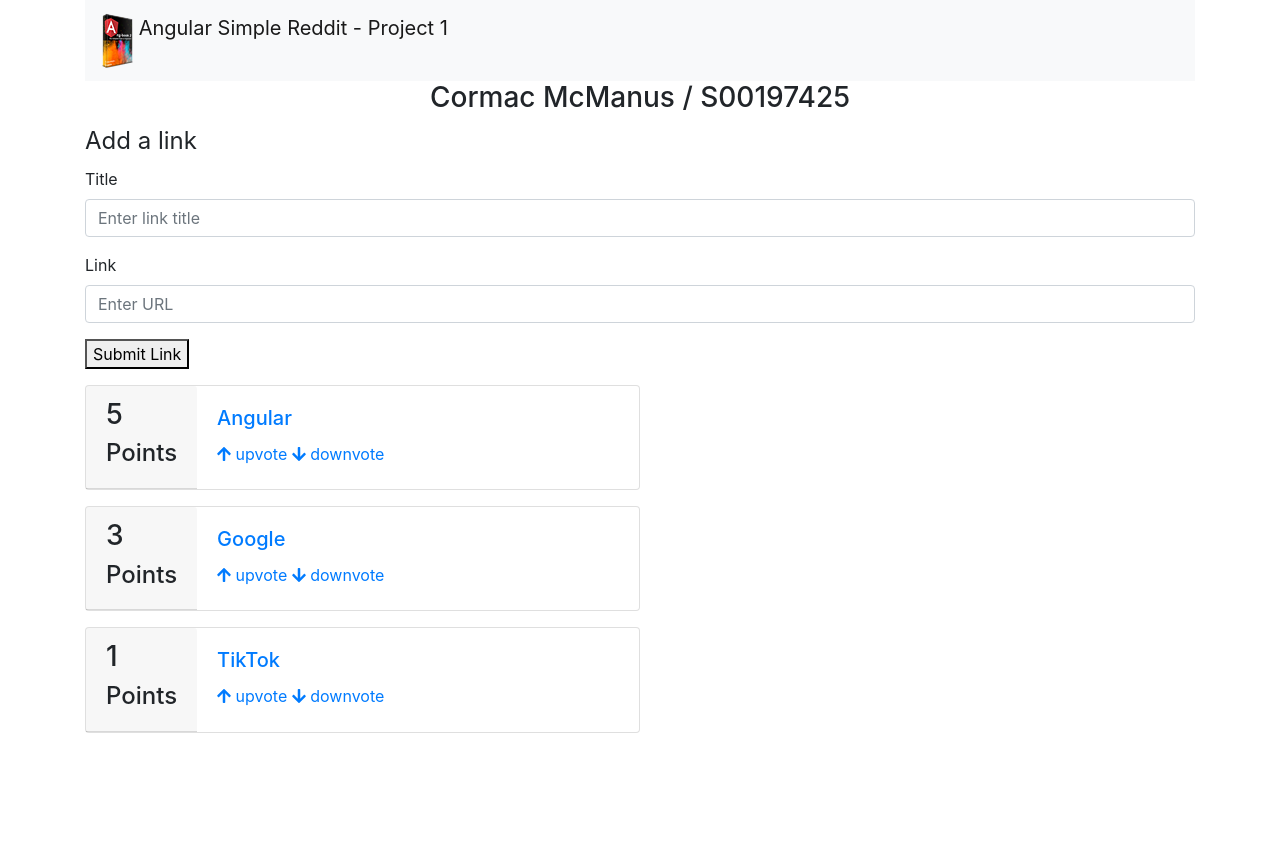
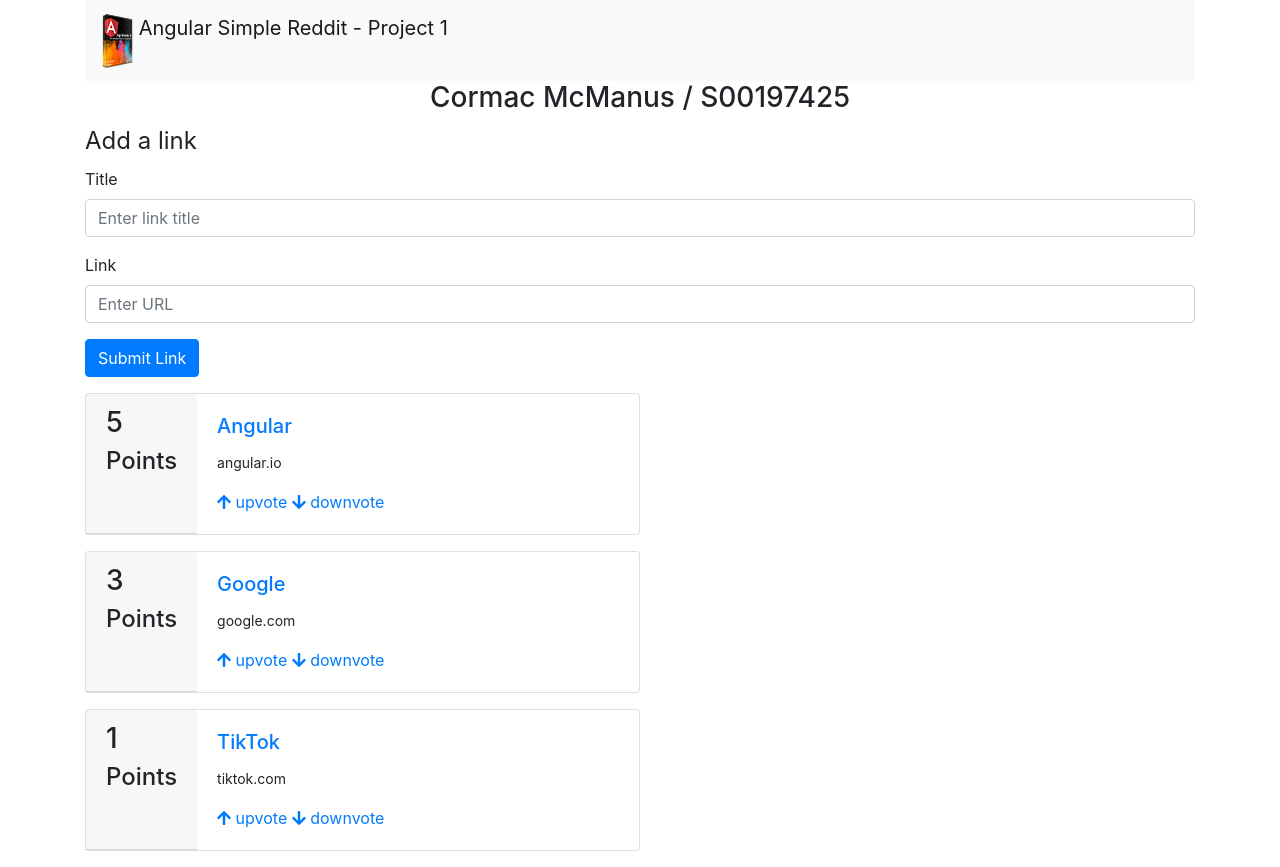
Before and after one commit to CormacMcManus00/my-reddit-app, an Angular app: page / in a window 1280 px wide. Before the commit the page ends 800 px from the top, so only its background shows below. Built offline with nearby package versions, Linux system fonts and the light colour scheme.

Commit message:
Final tutorial, added auto sorting based on number of upvotes & visible link under post title

```diff
--- a/src/app/app.component.html
+++ b/src/app/app.component.html
@@ -14,8 +14,8 @@
       <input name="link" class="form-control" placeholder="Enter URL" #newlink>
     </div>
 
-    <button (click)="addArticle(newtitle, newlink)">Submit Link</button>
+    <button class="btn btn-primary" (click)="addArticle(newtitle, newlink)">Submit Link</button>
   </fieldset>
 </form>
 
-<app-article *ngFor="let article of articles" [article]="article"></app-article>
+<app-article *ngFor="let article of sortedArticles()" [article]="article"></app-article>
--- a/src/app/app.component.ts
+++ b/src/app/app.component.ts
@@ -12,7 +12,7 @@ export class AppComponent {
   constructor() {
     this.articles=[
       new Article("Angular", "http://angular.io",5),
-      new Article("Google", "http://googl.com",3),
+      new Article("Google", "http://google.com",3),
       new Article("TikTok", "http://tiktok.com",1)
     ];
   }
@@ -23,4 +23,8 @@ export class AppComponent {
 
     return false;
   }
+
+  sortedArticles(): Article[] {
+    return this.articles.sort((a:Article, b:Article) => b.votes - a.votes);
+  }
 }
--- a/src/app/article/article.component.html
+++ b/src/app/article/article.component.html
@@ -8,6 +8,7 @@
             <h5 class="card-title"> <a class="" href="{{ article.link }}">
                     {{ article.title }}
                 </a></h5>
+            <p><small>{{ article.domain() }}</small></p>
             <a href (click)="voteUp()">
                 <i class="fas fa-arrow-up"></i>
                 upvote
--- a/src/app/article/article.model.ts
+++ b/src/app/article/article.model.ts
@@ -1,16 +1,16 @@
 export class Article {
-    votes:number;
-    title:string;
-    link:string;
+    votes: number;
+    title: string;
+    link: string;
 
-    constructor(title:string, link:string, votes?:number) {
-      this.title=title;
-      this.link=link;
-      this.votes=votes;
+    constructor(title: string, link: string, votes?: number) {
+        this.title = title;
+        this.link = link;
+        this.votes = votes;
     }
 
     voteUp(): boolean {
-        this.votes ++;
+        this.votes++;
         return false;
     }
 
@@ -18,4 +18,14 @@ export class Article {
         this.votes--;
         return false;
     }
+
+    domain(): string {
+        try {
+            const domainAndPath: string = this.link.split('//')[1];
+            return domainAndPath.split('/')[0];
+        } catch (err) {
+            return null;
+        }
+    }
+
 }
```
